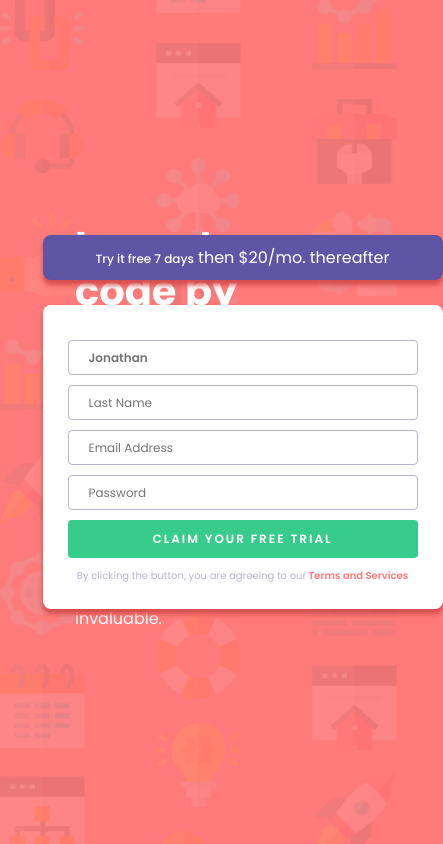
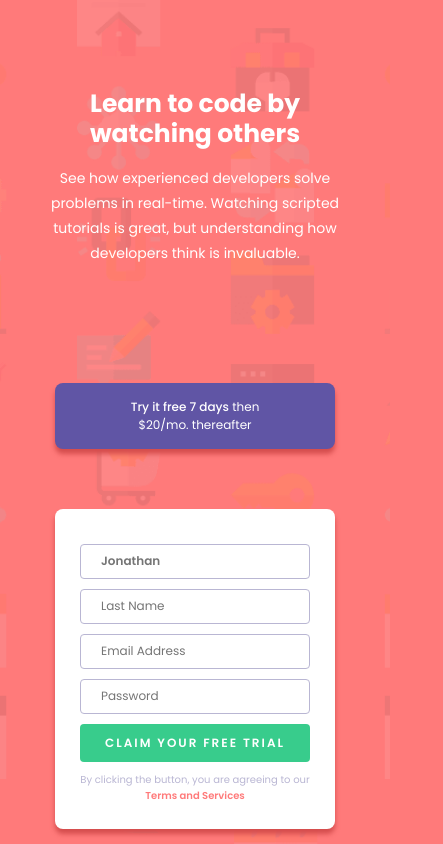
Before and after one commit to elshaw82/Intro-component-with-sign-up-form, a plain HTML site: page index.html in a window 390 px wide. Shown: the whole page, 443 px wide, since content can reach past the window. Drawn offline with Linux system fonts and the light colour scheme.

Commit message:
Media querys added

```diff
--- a/style.css
+++ b/style.css
@@ -51,7 +51,7 @@ p {
 }
 
 #button-top {
-    width: 400px;
+    width: 380px;
     margin-right:100px;
     margin-bottom: 25px;
     background-color: hsl(248, 32%, 49%);
@@ -66,6 +66,7 @@ p {
 #button-top:hover {
     background-color: hsl(248, 41%, 45%);
     cursor: pointer;
+    box-shadow:0 4px 4px  hsl(0, 62%, 57%);
 }
 
 #button-top > span {
@@ -76,7 +77,7 @@ p {
 form {
     display:flex;
     flex-direction: column;
-    min-width: 400px;
+    max-width: 400px;
     margin-right: 100px;
     padding:25px;
     background-color: #ffffff;
@@ -155,3 +156,106 @@ small > span {
     color:hsl(0, 100%, 74%) ;
     font-weight:600;
 }
+
+/* mobile styles */
+
+@media only screen and (max-width: 700px) {
+
+    body {
+        margin:0;
+        background-image: url("/images/bg-intro-mobile.png");
+        background-size: cover;
+        background-color: hsl(0, 100%, 74%) ;
+    }
+
+   #container {
+        display: flex;
+        flex-direction: column;
+    }
+
+    .inner {
+        max-width: 85%;
+        text-align: center;
+        margin:0 auto;
+    }
+
+    .left {
+        flex-direction: column;
+        flex: 1;
+        width:100%;
+    }
+
+    h1 {
+        padding-top:50px;
+        font-size: 25px;
+        line-height: 30px;
+    }
+
+    p {
+        font-size:14px;
+        line-height: 25px;
+    }
+
+    .right {
+        flex:2;
+        width:100%;
+        align-items: center;
+        justify-content: center;
+
+    }
+
+    p {
+        margin-bottom:50px;
+    }
+
+    #button-top {
+        max-width:280px;
+        margin:auto;
+        background-color: hsl(248, 32%, 49%);
+        border-radius: 8px;
+        padding:15px 60px 15px 60px;
+        text-align: center;
+        color:#ffffff;
+        box-shadow: 0 5px 5px  hsl(0, 62%, 57%);
+        font-family:'Poppins', sans-serif;
+        font-size: 12px;
+    }
+
+    #button-top:hover {
+        background-color: hsl(248, 41%, 45%);
+        cursor: pointer;
+        box-shadow:0 4px 4px  hsl(0, 62%, 57%);
+    }
+
+    #button-top > span {
+        font-weight:500;
+        font-size: 12px;
+    }
+
+    form {
+        display:flex;
+        flex-direction: column;
+        max-width: 280px;
+        padding:25px;
+        background-color: #ffffff;
+        border-radius: 8px;
+        box-shadow: 0 5px 5px  hsl(0, 62%, 57%);
+        margin: 15px auto;
+    }
+
+
+    input {
+        height:35px;
+        border-radius: 4px;
+        outline: none;
+        border:solid thin hsl(246, 25%, 77%);
+        box-shadow: none;
+        margin-top:10px;
+        padding-left: 20px;
+        color:hsl(246, 25%, 77%);
+        font-family: 'Poppins', sans-serif;
+        font-size:12px;
+        position: relative;
+}
+
+}
```
